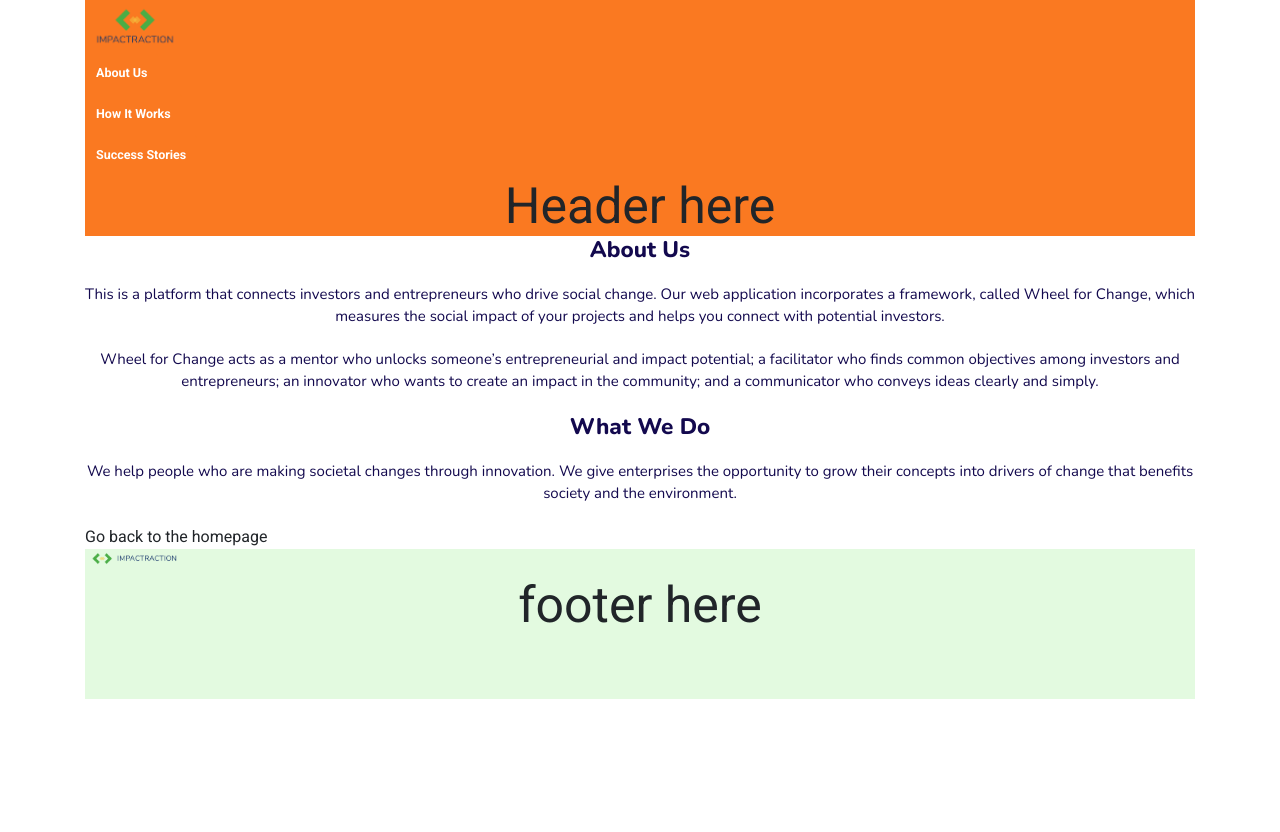
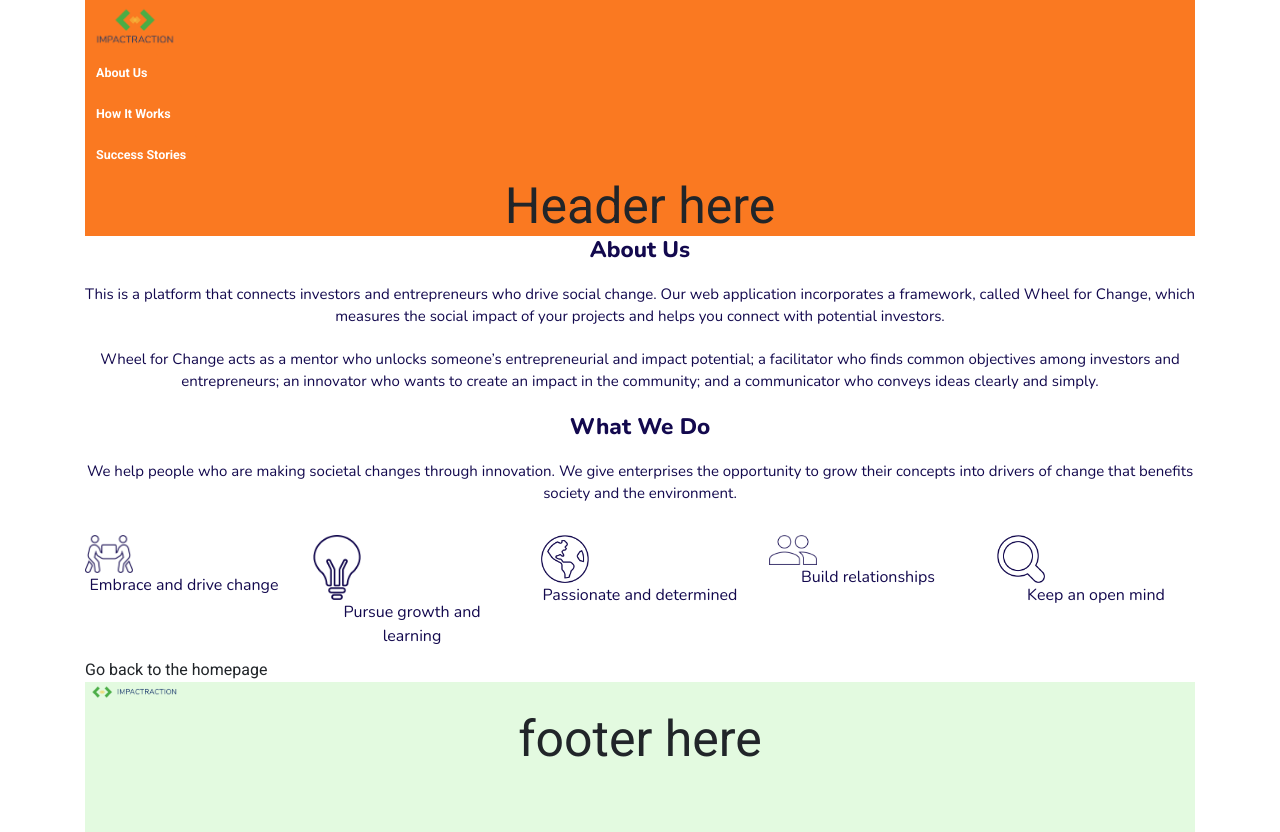
Before and after one commit to M-0919/team-a-Impactrio, a Gatsby site: page /aboutUs in a window 1280 px wide. Before the commit the page ends 800 px from the top, so only its background shows below. Built offline with nearby package versions, Linux system fonts and the light colour scheme; Gatsby itself is replaced by a stand-in of ours.

Commit message:
Added icons

```diff
--- a/src/components/AboutUsPage/AboutUs.jsx
+++ b/src/components/AboutUsPage/AboutUs.jsx
@@ -1,6 +1,6 @@
 import React from "react"
 import "./aboutUs.scss"
-// import Image from "../Image"
+import Image from "../Image"
 // import { StyledButton } from "../Elements/Elements"
 // import { Link } from "gatsby"
 // import { useStaticQuery, graphql } from "gatsby"
@@ -18,35 +18,64 @@ const AboutUs = () => {
   // `)
 
   return (
-    <div className="about">
-      {/* <div className="about__image">
-        <Image filename={"sample1.jpg"} alt="sample" />
-      </div>
+    <div className="aboutUs">
+      {/*
 
       <div className="about__svg">
         <img src="/sample3.svg" alt="sample3" />
       </div> */}
-      <h2 className="about__title">About Us</h2>
-      <p className="about__text">
+      <h2 className="aboutUs__title">About Us</h2>
+      <p className="aboutUs__text">
         This is a platform that connects investors and entrepreneurs who drive
         social change. Our web application incorporates a framework, called
         Wheel for Change, which measures the social impact of your projects and
         helps you connect with potential investors.
       </p>
-      <p className="about__text">
+      <p className="aboutUs__text">
         Wheel for Change acts as a mentor who unlocks someone’s entrepreneurial
         and impact potential; a facilitator who finds common objectives among
         investors and entrepreneurs; an innovator who wants to create an impact
         in the community; and a communicator who conveys ideas clearly and
         simply.
       </p>
-      <h2 className="about__title">What We Do</h2>
-      <p className="about__text">
+      <h2 className="aboutUs__title">What We Do</h2>
+      <p className="aboutUs__text">
         We help people who are making societal changes through innovation. We
         give enterprises the opportunity to grow their concepts into drivers of
         change that benefits society and the environment.
       </p>
-
+      <div class="row">
+        <div class="col-sm aboutUs__wwd">
+          <div className="aboutUs__wwd__image">
+            <Image filename={"aboutUs_icon1.png"} alt="icon1" />
+          </div>
+          Embrace and drive change
+        </div>
+        <div class="col-sm aboutUs__wwd">
+          <div className="aboutUs__wwd__image">
+            <Image filename={"aboutUs_icon2.png"} alt="icon2" />
+          </div>
+          Pursue growth and learning
+        </div>
+        <div class="col-sm aboutUs__wwd">
+          <div className="aboutUs__wwd__image">
+            <Image filename={"aboutUs_icon3.png"} alt="icon3" />
+          </div>
+          Passionate and determined
+        </div>
+        <div class="col-sm aboutUs__wwd">
+          <div className="aboutUs__wwd__image">
+            <Image filename={"aboutUs_icon4.png"} alt="icon4" />
+          </div>
+          Build relationships
+        </div>
+        <div class="col-sm aboutUs__wwd">
+          <div className="aboutUs__wwd__image">
+            <Image filename={"aboutUs_icon5.png"} alt="icon5" />
+          </div>
+          Keep an open mind
+        </div>
+      </div>
       {/* <Link to="/aboutUs">
         <StyledButton>Link to About Us</StyledButton>
       </Link> */}
--- a/src/components/AboutUsPage/aboutUs.scss
+++ b/src/components/AboutUsPage/aboutUs.scss
@@ -10,15 +10,12 @@
 // 5. Please use `rem` instead of `px`, that reasons is refered on this link [why rem, how to use rem](https://www.sitepoint.com/understanding-and-using-rem-units-in-css/) ex) `font-size:2rem`=>`font-size:20px//16px * 62.5% * 2`
 // 6. Please use bootstrap styles for spacing and font-size as possible as you can, because keeping consistent.
 
-.about {
+.aboutUs {
   background-color: white;
   color: $text;
   font-family: "Nunito", sans-serif;
   text-align: center;
 
-  &__image {
-    width: 10rem;
-  }
   &__svg {
     width: 20rem;
   }
@@ -33,4 +30,13 @@
     line-height: 2.25rem;
     margin: 2rem auto;
   }
+
+  &__wwd {
+    margin: 1rem auto;
+    text-align: center;
+
+    &__image {
+      max-width: 3em;
+    }
+  }
 }
```
Also changed, not shown: public/static/d/3131367371.json (+1 -1 lines), public/static/1149612516c200690c6d893f77f43c94/d43b3/aboutUs_icon2.png (added), public/static/14c6c4a2cad97f90cdc254a9a02b5707/e43a9/aboutUs_icon5.png (added), public/static/59fbac9aceb605d8257d9ebdfbfc4893/e43a9/aboutUs_icon3.png (added), public/static/67f4aca4b0eda31898dfa4e943898222/69585/aboutUs_icon4.png (added), public/static/67f4aca4b0eda31898dfa4e943898222/ec1a6/aboutUs_icon4.png (added), public/static/e49e8b007d3f772ae11d4a17fe92bec6/0991c/aboutUs_icon1.png (added), src/images/aboutUs_icon1.png (added), src/images/aboutUs_icon2.png (added), src/images/aboutUs_icon3.png (added), src/images/aboutUs_icon4.png (added), src/images/aboutUs_icon5.png (added), 2 other files.
